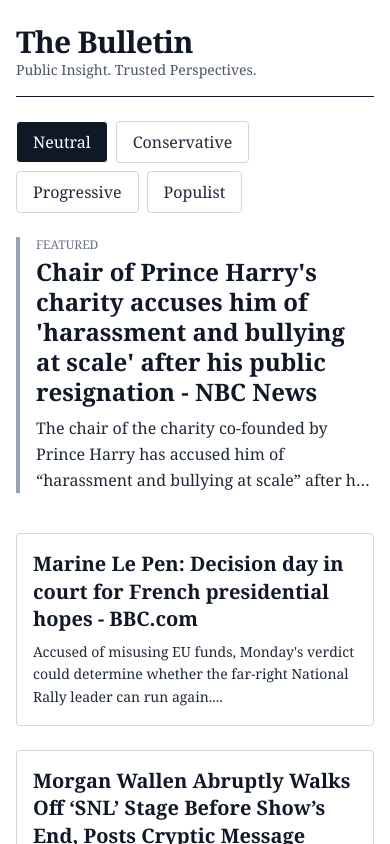
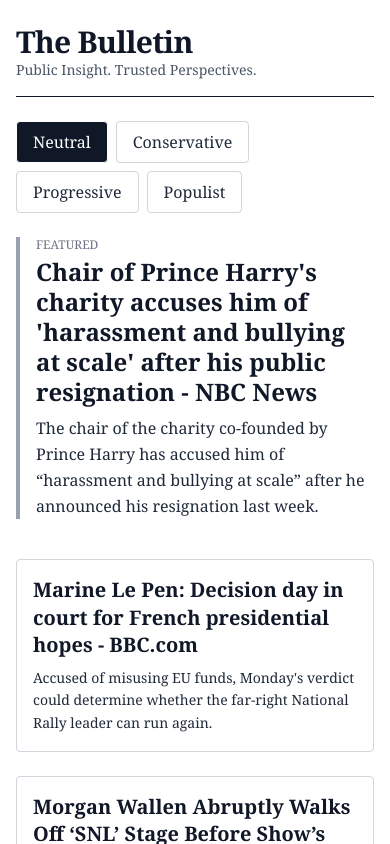
Before and after one commit to arnav-aggarwal/the-shallot, a React (Vite) app: page / in a window 390 px wide. Shown: the top 844 px of the page. Built offline with nearby package versions, Linux system fonts and the light colour scheme.

Commit message:
Update "..." bug

```diff
--- a/src/pages/HomePage.jsx
+++ b/src/pages/HomePage.jsx
@@ -1,3 +1,4 @@
+// src/pages/HomePage.jsx
 import React, { useState, useEffect } from "react";
 import { Link } from "react-router-dom";
 
@@ -66,10 +67,14 @@ export default function HomePage() {
             <h2 className="text-2xl sm:text-3xl font-bold leading-tight mb-2">
               {slant === "Neutral" ? hero.title : hero[slant.toLowerCase()]?.headline}
             </h2>
-            <p className="text-base sm:text-lg text-gray-800 leading-relaxed line-clamp-3">
-              {slant === "Neutral"
-                ? hero.neutral
-                : hero[slant.toLowerCase()]?.body.slice(0, 200) + "..."}
+            <p className="text-base sm:text-lg text-gray-800 leading-relaxed">
+              {(() => {
+                const body =
+                  slant === "Neutral"
+                    ? hero.neutral
+                    : hero[slant.toLowerCase()]?.body;
+                return body.length > 200 ? body.slice(0, 200) + "..." : body;
+              })()}
             </p>
           </Link>
         </div>
@@ -90,8 +95,10 @@ export default function HomePage() {
               <h3 className="text-xl sm:text-2xl font-semibold mb-2 leading-snug">
                 {content.headline}
               </h3>
-              <p className="text-sm sm:text-base leading-relaxed text-gray-800 line-clamp-3">
-                {content.body.slice(0, 160)}...
+              <p className="text-sm sm:text-base leading-relaxed text-gray-800">
+                {content.body.length > 160
+                  ? content.body.slice(0, 160) + "..."
+                  : content.body}
               </p>
             </Link>
           );
```
